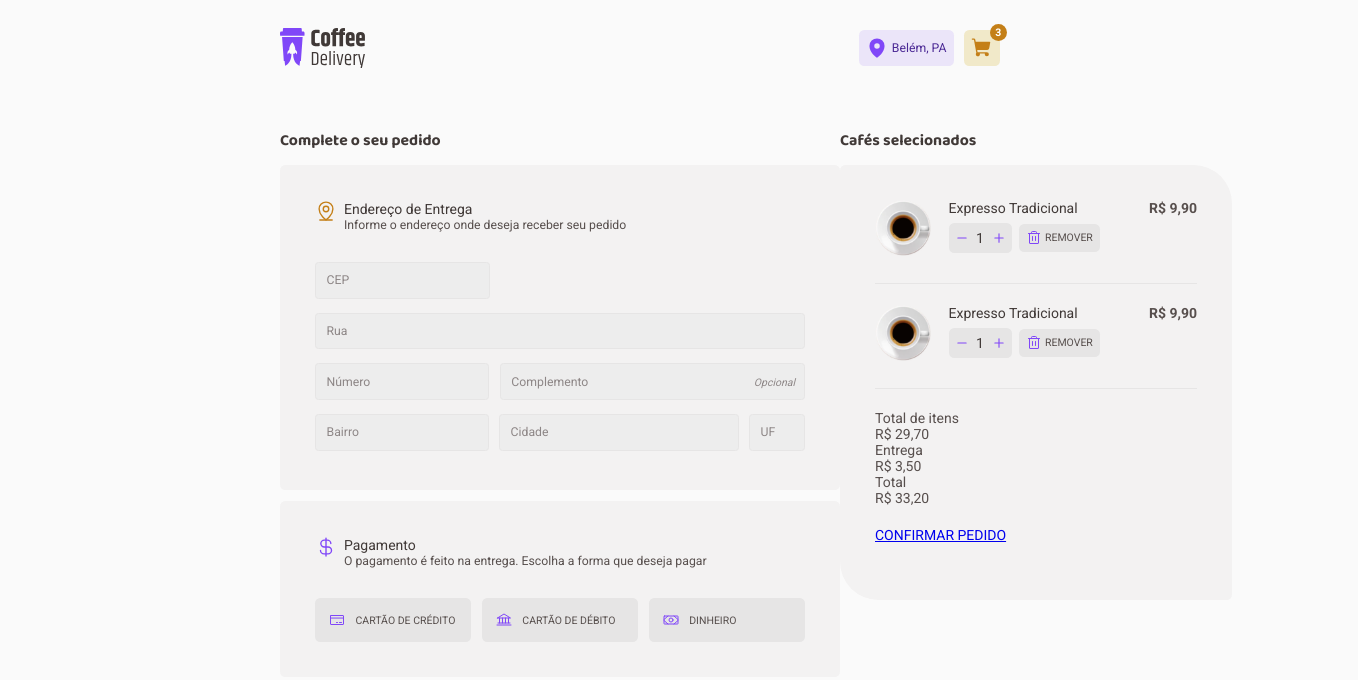
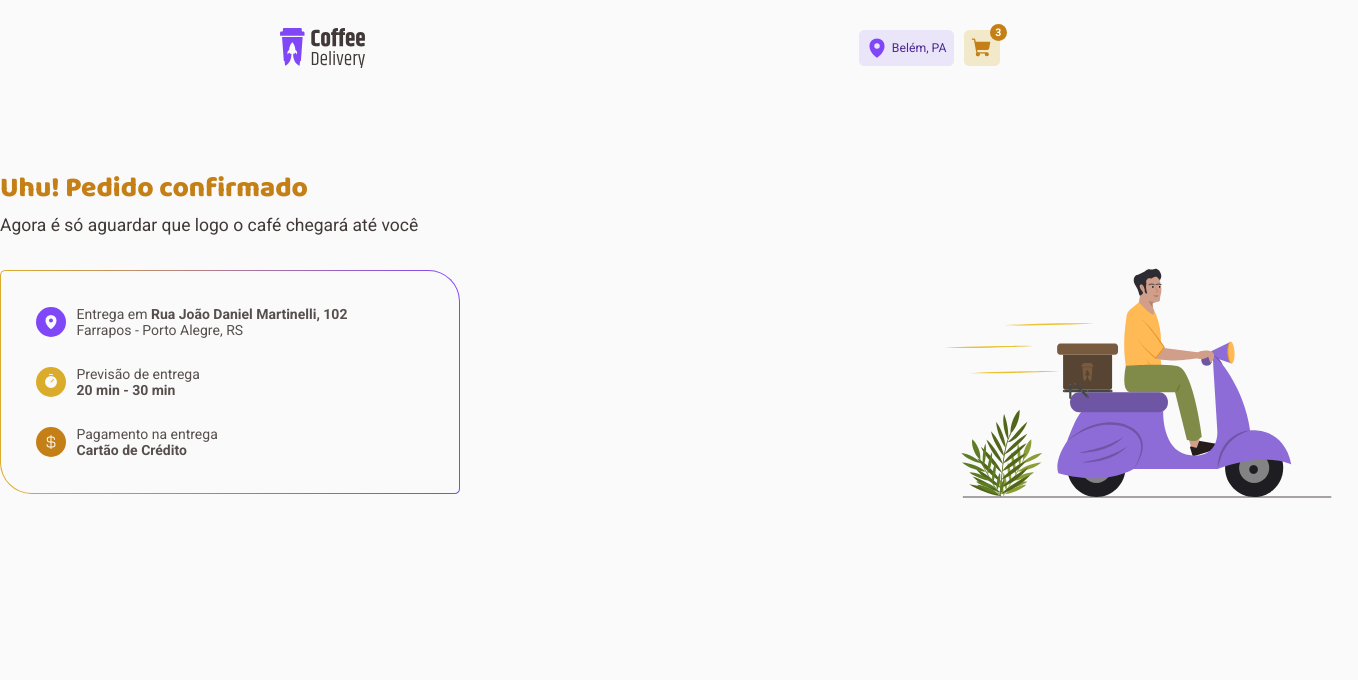
Before and after one commit to marlonandrei777/coffee-delivery, a React (Vite) app: page / in a window 1280 px wide. Shown: the top 680 px of the page, 1358 px wide, since content can reach past the window. Built offline with nearby package versions, Linux system fonts and the light colour scheme.

Commit message:
:lipstick: feat: Estilizaçao CSS da page success finalizada

```diff
--- a/src/App.tsx
+++ b/src/App.tsx
@@ -3,13 +3,15 @@ import { defaultTheme } from "./styles/themes/default"
 import { GlobalStyle } from "./styles/global"
 import { Home } from "./pages/Home"
 import { Checkout } from "./pages/Checkout"
+import { Success } from "./pages/Success"
 
 function App() {
 
   return (
     <ThemeProvider theme={defaultTheme}>
 
-      <Checkout />
+      {/* <Checkout /> */}
+      <Success />
       {/* <Home /> */}
       <GlobalStyle />
     </ThemeProvider>
--- a/src/components/CoffeeSelect/styles.ts
+++ b/src/components/CoffeeSelect/styles.ts
@@ -15,7 +15,6 @@ export const CoffeeSelectCard = styled.div`
 
   margin-top: 0.94rem;
   width: 28rem;
-  height: 31.125rem;
   padding: 2.5rem;
 
   background: ${(props) => props.theme["base-card"]};
@@ -80,6 +79,51 @@ export const RemoveButton = styled.button`
   }
 `;
 
-export const ValuesWrapper = styled.div``;
+export const ValuesWrapper = styled.div`
+  display: flex;
+  flex-direction: column;
+  gap: 0.84rem;
 
-export const ConfirmOrderLink = styled.a``;
+  div {
+    display: flex;
+    justify-content: space-between;
+
+    p {
+      font-size: 0.875rem;
+      color: ${(props) => props.theme["base-text"]};
+    }
+
+    span {
+      color: ${(props) => props.theme["base-text"]};
+    }
+  }
+
+  div:nth-child(3) {
+    p,
+    span {
+      font-size: 1.25rem;
+      color: ${(props) => props.theme["base-subtitle"]};
+      font-weight: 700;
+    }
+  }
+`;
+
+export const ConfirmOrderLink = styled.a`
+  display: flex;
+  align-items: center;
+  justify-content: center;
+
+  background: ${(props) => props.theme["yellow-"]};
+  border-radius: 0.375rem;
+  height: 2.75rem;
+
+  text-decoration: none;
+  color: ${(props) => props.theme.white};
+  font-size: 0.875rem;
+  font-weight: 700;
+  transition: background-color 0.2s;
+
+  &:hover {
+    background: ${(props) => props.theme["yellow-dark"]};
+  }
+`;
--- /dev/null
+++ b/src/pages/Success/index.tsx
@@ -0,0 +1,52 @@
+import { CurrencyDollar, MapPin, Timer } from "phosphor-react";
+import { Header } from "../../components/Header";
+import { InfoAddressContainer, InfoContainer, OrderInfoWrapper, SuccessContentContainer } from "./styles";
+import { IconContainer } from "../Home/styles";
+
+export function Success() {
+  return (
+    <>
+      <Header />
+
+      <SuccessContentContainer>
+        <h2>Uhu! Pedido confirmado</h2>
+        <span>Agora é só aguardar que logo o café chegará até você</span>
+
+        <InfoAddressContainer>
+          <OrderInfoWrapper>
+            <IconContainer $backGroundColor="#8047F8">
+              <MapPin size={16} color="#FAFAFA" weight="fill" />
+            </IconContainer>
+
+            <InfoContainer>
+              <span>Entrega em <strong>Rua João Daniel Martinelli, 102</strong></span>
+              <span>Farrapos - Porto Alegre, RS</span>
+            </InfoContainer>
+          </OrderInfoWrapper>
+
+          <OrderInfoWrapper>
+            <IconContainer $backGroundColor="#DBAC2C">
+              <Timer size={16} color="#FAFAFA" weight="fill" />
+            </IconContainer>
+
+            <InfoContainer>
+              <span>Previsão de entrega</span>
+              <strong>20 min - 30 min</strong>
+            </InfoContainer>
+          </OrderInfoWrapper>
+
+          <OrderInfoWrapper>
+            <IconContainer $backGroundColor="#C47F17">
+              <CurrencyDollar size={16} color="#FAFAFA" weight="fill" />
+            </IconContainer>
+
+            <InfoContainer>
+              <span>Pagamento na entrega</span>
+              <strong>Cartão de Crédito</strong>
+            </InfoContainer>
+          </OrderInfoWrapper>
+        </InfoAddressContainer>
+      </SuccessContentContainer>
+    </>
+  );
+}
--- /dev/null
+++ b/src/pages/Success/styles.ts
@@ -0,0 +1,61 @@
+import { styled } from "styled-components";
+
+export const SuccessContentContainer = styled.div`
+  width: 97rem;
+  height: 23.75rem;
+  margin: 5rem auto;
+
+  background: url("../../../public/success-background.svg") no-repeat 934px
+    bottom;
+  background-position-y: 6.6rem;
+  background-size: 30rem;
+
+  h2 {
+    font: 800 2rem "Baloo 2", sans-serif;
+    color: ${(props) => props.theme["yellow-dark"]};
+  }
+
+  & > span {
+    font-size: 1.25rem;
+    color: ${(props) => props.theme["base-subtitle"]};
+
+    display: block;
+    margin-top: 0.25rem;
+  }
+`;
+
+export const InfoAddressContainer = styled.main`
+  display: flex;
+  flex-direction: column;
+  gap: 2rem;
+
+  width: 32.875rem;
+  height: auto;
+  padding: 2.5rem;
+
+  margin-top: 2.5rem;
+
+  border-radius: 0.375rem 2.25rem;
+  border: 1px solid transparent;
+  background: linear-gradient(
+        ${(props) => props.theme["background-"]},
+        ${(props) => props.theme["background-"]}
+      )
+      padding-box,
+    linear-gradient(to right, #dbac2c, #8047f8) border-box;
+`;
+
+export const OrderInfoWrapper = styled.main`
+  display: flex;
+  align-items: center;
+  gap: 0.75rem;
+`;
+
+export const InfoContainer = styled.div`
+  display: flex;
+  flex-direction: column;
+
+  span {
+    color: ${(props) => props.theme["base-text"]};
+  }
+`;
```
Also changed, not shown: public/success-background.svg (added).
